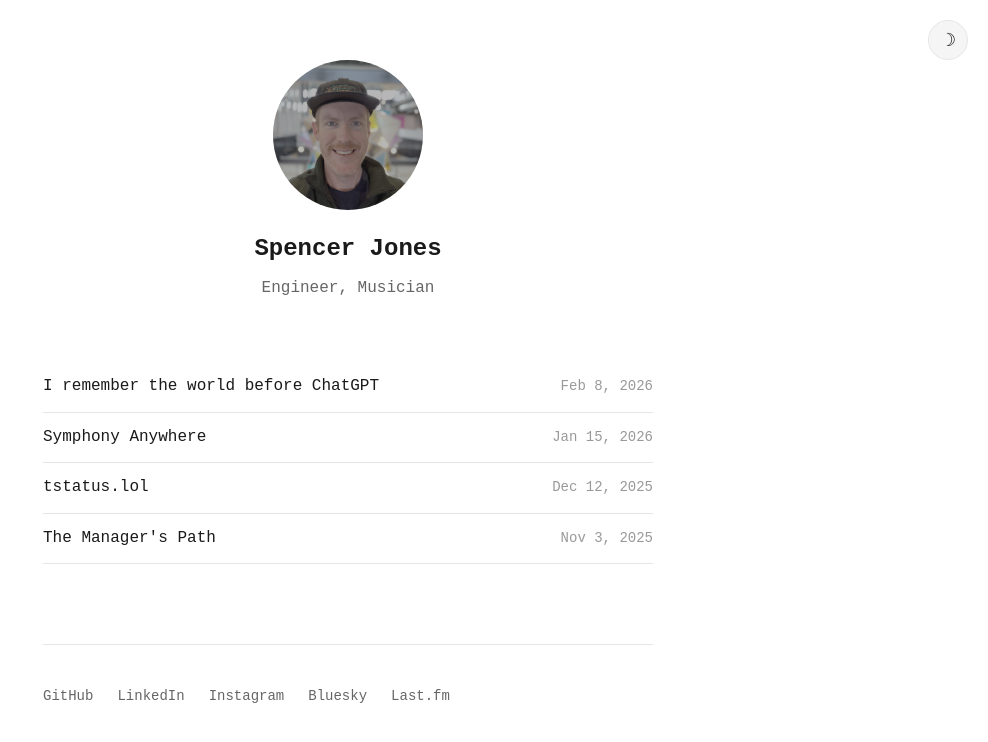
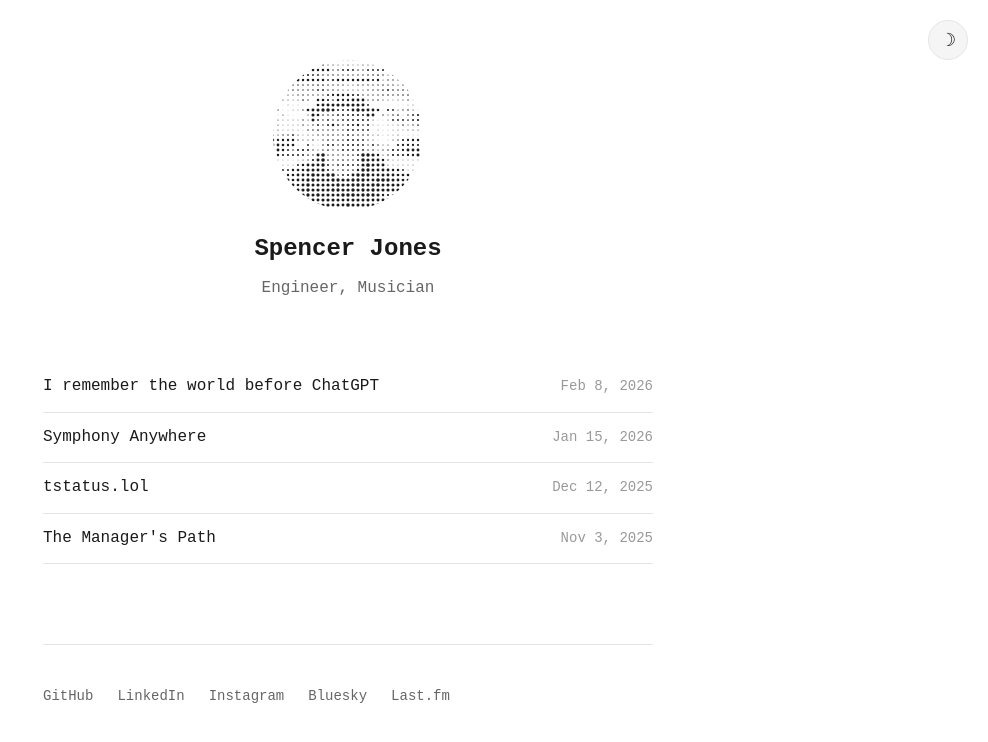
Before and after one commit to mitschlagel/mitschlagel.github.io, a React (Vite) app: page / in a window 1280 px wide. Shown: the top 742 px of the page, without its empty margins (292-1280 px from the left). Built offline with nearby package versions, Linux system fonts and the light colour scheme.

Commit message:
Stylize headshot even more

```diff
--- a/src/App.tsx
+++ b/src/App.tsx
@@ -1,7 +1,7 @@
 import './App.css'
 import styled from 'styled-components'
 import { createGlobalStyle } from 'styled-components'
-import { useState, useEffect } from 'react'
+import { useState, useEffect, useRef } from 'react'
 import { note001 } from './assets/notes/note001';
 import { note002 } from './assets/notes/note002';
 import { note003 } from './assets/notes/note003';
@@ -88,12 +88,28 @@ const Header = styled.header`
   }
 `;
 
-const ProfileImage = styled.img`
+const ProfileImageWrapper = styled.div`
   width: 150px;
   height: 150px;
   border-radius: 50%;
+  overflow: hidden;
+  margin-bottom: 20px;
+  position: relative;
+`;
+
+const ProfileCanvas = styled.canvas<{ $isHovered: boolean }>`
+  width: 100%;
+  height: 100%;
+  display: ${props => props.$isHovered ? 'none' : 'block'};
+  transition: opacity 0.3s ease;
+`;
+
+const ProfileImage = styled.img<{ $isHovered: boolean }>`
+  width: 100%;
+  height: 100%;
   object-fit: cover;
-  margin-bottom: 20px;
+  display: ${props => props.$isHovered ? 'block' : 'none'};
+  transition: opacity 0.3s ease;
 `;
 
 const Name = styled.h1<{ $isDark: boolean }>`
@@ -270,6 +286,76 @@ const posts: Post[] = [
   }
 ];
 
+const HalftoneImage: React.FC<{ src: string; isDark: boolean }> = ({ src, isDark }) => {
+  const canvasRef = useRef<HTMLCanvasElement>(null);
+  const imageRef = useRef<HTMLImageElement>(null);
+  const [isHovered, setIsHovered] = useState(false);
+
+  useEffect(() => {
+    const canvas = canvasRef.current;
+    const img = new Image();
+
+    img.onload = () => {
+      if (!canvas) return;
+
+      const ctx = canvas.getContext('2d');
+      if (!ctx) return;
+
+      const size = 150;
+      canvas.width = size;
+      canvas.height = size;
+
+      // Draw original image
+      ctx.drawImage(img, 0, 0, size, size);
+      const imageData = ctx.getImageData(0, 0, size, size);
+
+      // Clear canvas
+      ctx.fillStyle = isDark ? '#1a1a1a' : '#ffffff';
+      ctx.fillRect(0, 0, size, size);
+
+      // Halftone parameters
+      const dotSize = 4;
+      const dotSpacing = 5;
+
+      // Draw halftone dots
+      for (let y = 0; y < size; y += dotSpacing) {
+        for (let x = 0; x < size; x += dotSpacing) {
+          const index = (y * size + x) * 4;
+          const r = imageData.data[index];
+          const g = imageData.data[index + 1];
+          const b = imageData.data[index + 2];
+
+          // Calculate brightness (lightened version)
+          const brightness = (r * 0.299 + g * 0.587 + b * 0.114) / 255;
+          const adjustedBrightness = Math.min(brightness * 1.3, 1); // Lighten by 30%
+
+          // Calculate dot radius based on brightness
+          const radius = (1 - adjustedBrightness) * (dotSize / 2);
+
+          if (radius > 0.1) {
+            ctx.beginPath();
+            ctx.arc(x, y, radius, 0, Math.PI * 2);
+            ctx.fillStyle = isDark ? '#e5e5e5' : '#1a1a1a';
+            ctx.fill();
+          }
+        }
+      }
+    };
+
+    img.src = src;
+  }, [src, isDark]);
+
+  return (
+    <ProfileImageWrapper
+      onMouseEnter={() => setIsHovered(true)}
+      onMouseLeave={() => setIsHovered(false)}
+    >
+      <ProfileCanvas ref={canvasRef} $isHovered={isHovered} />
+      <ProfileImage ref={imageRef} src={src} alt="Spencer Jones" $isHovered={isHovered} />
+    </ProfileImageWrapper>
+  );
+};
+
 const App: React.FC = () => {
   const sortedPosts = [...posts].sort((a, b) => b.id - a.id);
   const [selectedPost, setSelectedPost] = useState<Post | null>(null);
@@ -303,7 +389,7 @@ const App: React.FC = () => {
         </DarkModeToggle>
 
         <Header onClick={handleHomeClick}>
-          <ProfileImage src={headshot} alt="Spencer Jones" />
+          <HalftoneImage src={headshot} isDark={isDark} />
           <Name $isDark={isDark}>Spencer Jones</Name>
           <Tagline $isDark={isDark}>Engineer, Musician</Tagline>
         </Header>
```
